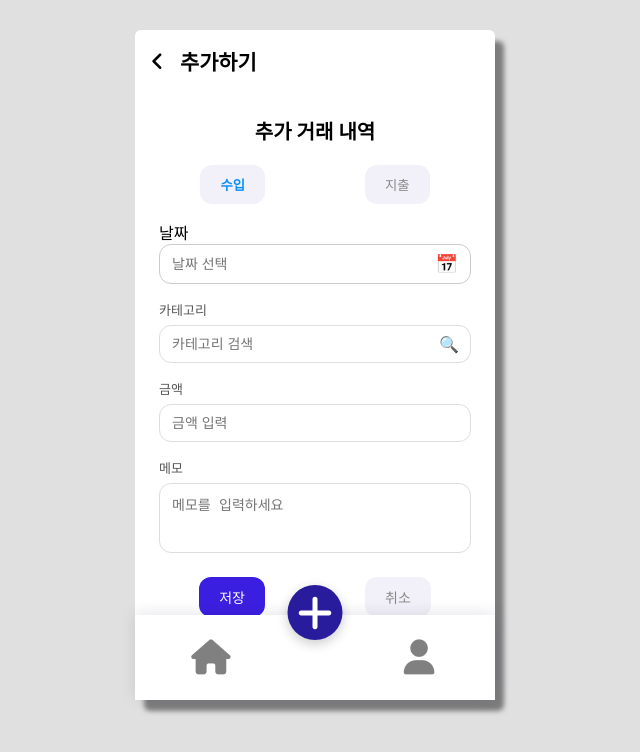
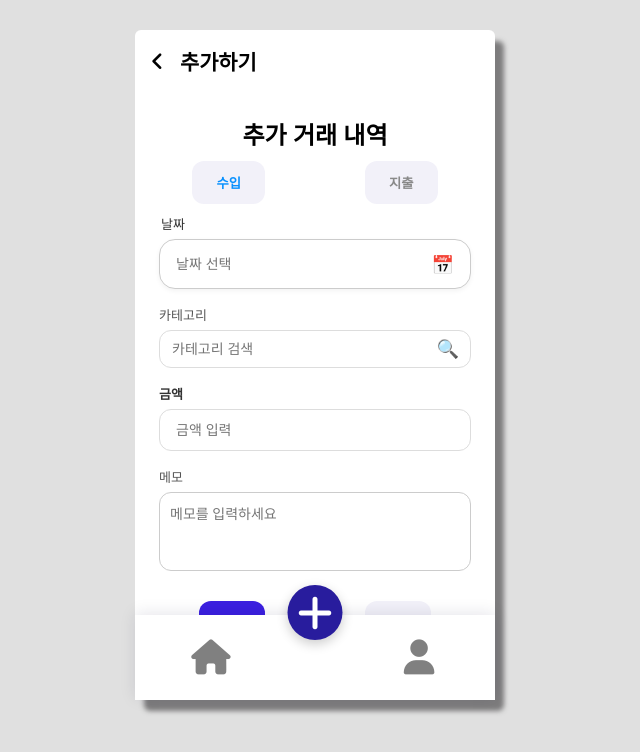
Before and after one commit to IT-Money/IT-Money, a Vue app: page /add in a window 1280 px wide. Shown: the top 752 px of the page, without its empty margins (325-965 px from the left). Built offline with nearby package versions, Linux system fonts and the light colour scheme; data requests are answered from the project's data file; a web font is replaced by a local one.

Commit message:
[Refactor] css스타일 수정

```diff
--- a/src/components/Amount.vue
+++ b/src/components/Amount.vue
@@ -27,22 +27,38 @@ label {
   display: block;
   margin-bottom: 6px;
   font-size: 13px;
-  color: #555;
+  font-family: 'Roboto', sans-serif;
+  font-weight: bold;
+  color: #333;
 }
 
 .amount-input {
   width: 100%;
-  padding: 10px 12px;
+  padding: 12px 16px;
   border-radius: 12px;
   border: 1px solid #ddd;
   font-size: 14px;
   background-color: #fff;
   color: #333;
   outline: none;
+  transition: border 0.3s ease;
 }
+
+/* 숫자 입력 시 스피너 버튼 제거 */
 .amount-input::-webkit-outer-spin-button,
 .amount-input::-webkit-inner-spin-button {
   -webkit-appearance: none;
   margin: 0;
 }
+
+/* 입력 필드에 마우스 호버 시 테두리 색상 변경 */
+.amount-input:hover {
+  border-color: #007bff;
+}
+
+/* 입력 필드에 포커스 시 테두리 색상과 그림자 효과 */
+.amount-input:focus {
+  border-color: #0056b3;
+  box-shadow: 0 0 5px rgba(0, 91, 179, 0.2);
+}
 </style>
--- a/src/components/CategoryInput.vue
+++ b/src/components/CategoryInput.vue
@@ -82,23 +82,30 @@ const selectCategory = value => {
 </template>
 
 <style scoped>
+/* 카테고리 입력 필드 전체 박스 */
 .category-wrapper {
+  position: relative;
   margin-bottom: 16px;
 }
 
+/* 레이블 */
 label {
   display: block;
   margin-bottom: 6px;
   font-size: 13px;
   color: #555;
+  font-family: 'Noto Sans', sans-serif;
 }
 
+/* 입력 박스 */
 .input-box {
   position: relative;
   display: flex;
   align-items: center;
+  width: 100%;
 }
 
+/* 입력창 */
 .input-box input {
   width: 100%;
   padding: 10px 36px 10px 12px;
@@ -110,23 +117,34 @@ label {
   background-color: #fff;
 }
 
+/* 검색 아이콘 */
 .input-box .icon {
   position: absolute;
   right: 12px;
-  font-size: 16px;
+  font-size: 18px;
+  color: #333;
 }
+
+/* 드롭다운 */
 .dropdown {
+  position: absolute;
+  top: 100%;
+  left: 0;
+  right: 0;
+  z-index: 10;
   margin-top: 8px;
   background-color: #fff;
   border-radius: 12px;
   box-shadow: 0 4px 10px rgba(0, 0, 0, 0.05);
   padding: 8px 0;
   display: flex;
-  flex-direction: column; /* 세로 정렬 */
+  flex-direction: column;
   gap: 4px;
   max-height: 200px;
   overflow-y: auto;
 }
+
+/* 드롭다운 항목 */
 .dropdown-item {
   display: flex;
   align-items: center;
@@ -138,9 +156,12 @@ label {
   border-radius: 8px;
 }
 
+/* hover 효과 */
 .dropdown-item:hover {
-  background-color: #f5f5f5;
+  background-color: #f0f8ff;
 }
+
+/* 아이콘 */
 .category-icon {
   width: 20px;
   height: 20px;
--- a/src/components/DatePickerInput.vue
+++ b/src/components/DatePickerInput.vue
@@ -18,8 +18,10 @@
     <!-- 커스텀 달력 popup -->
     <div v-if="isOpen" class="datepicker-popup">
       <div class="calendar-header">
-        <button @click="changeMonth(-1)">&#60;</button>
-        <span>{{ currentMonthName }} {{ currentYear }}</span>
+        <button @click="changeMonth(-1)" class="calendar-nave-btn">
+          &#60;
+        </button>
+        <span class="month-year">{{ currentMonthName }} {{ currentYear }}</span>
         <button @click="changeMonth(1)">&#62;</button>
       </div>
       <div class="calendar-grid">
@@ -127,74 +129,141 @@ const selectDate = date => {
   isOpen.value = false
 }
 </script>
-
-<style scoped>
+<style>
+/* 날짜 선택 전체 wrapper */
 .datepicker-wrapper {
   position: relative;
   margin-bottom: 16px;
+  font-family: 'Noto Sans', sans-serif;
 }
 
+/* 날짜 레이블 */
+.datepicker-wrapper label {
+  display: block;
+  font-size: 13px;
+  font-weight: 500;
+  color: #333;
+  margin-bottom: 6px;
+  padding-left: 2px;
+}
+
+/* 입력 박스 스타일 (외곽) */
 .input-container {
   display: flex;
   align-items: center;
   border: 1px solid #ccc;
-  padding: 8px 12px;
-  border-radius: 12px;
+  padding: 12px 16px;
+  border-radius: 16px;
   background-color: white;
   cursor: pointer;
+  box-shadow: 0 2px 5px rgba(0, 0, 0, 0.05);
 }
 
+/* 날짜 입력 필드 */
 .date-input {
   flex: 1;
+  font-size: 14px;
+  color: #333;
   border: none;
+  padding: 0;
   background: transparent;
-  font-size: 14px;
   outline: none;
   cursor: pointer;
 }
 
+/* 달력 아이콘 */
 .calendar-icon {
-  margin-left: 8px;
+  margin-left: 10px;
   font-size: 18px;
+  cursor: pointer;
+  color: #555;
 }
 
+/* 달력 팝업 */
 .datepicker-popup {
   position: absolute;
   top: 60px;
   left: 0;
   z-index: 100;
   background: white;
-  border-radius: 12px;
-  box-shadow: 0 4px 10px rgba(0, 0, 0, 0.1);
-  padding: 10px;
-  width: 230px;
+  border-radius: 16px;
+  box-shadow: 0 6px 20px rgba(0, 0, 0, 0.1);
+  padding: 16px;
+  width: 100%;
+  max-width: 320px;
 }
 
+/* 달력 상단 네비게이션 */
 .calendar-header {
   display: flex;
   justify-content: space-between;
   align-items: center;
-  margin-bottom: 10px;
+  margin-bottom: 12px;
 }
 
+.calendar-nav-btn {
+  background: none;
+  border: none;
+  font-size: 18px;
+  color: #007bff;
+  cursor: pointer;
+  padding: 4px 8px;
+  border-radius: 6px;
+  transition: background-color 0.2s;
+}
+
+.calendar-nav-btn:hover {
+  background-color: #f0f0f0;
+  color: #0056b3;
+}
+
+.month-year {
+  font-size: 16px;
+  font-weight: 600;
+  color: #333;
+}
+
+/* 달력 날짜 그리드 */
 .calendar-grid {
   display: grid;
   grid-template-columns: repeat(7, 1fr);
-  grid-gap: 5px;
+  gap: 6px;
 }
 
-.calendar-day,
-.calendar-date {
-  display: flex;
-  justify-content: center;
-  align-items: center;
-  padding: 5px;
-  border-radius: 5px;
-  cursor: pointer;
+/* 요일 텍스트 */
+.calendar-day {
+  font-size: 13px;
+  font-weight: bold;
+  text-align: center;
+  color: #888;
 }
 
+/* 날짜 셀 */
+.calendar-date {
+  font-size: 14px;
+  padding: 10px 0;
+  border-radius: 8px;
+  text-align: center;
+  cursor: pointer;
+  transition: background-color 0.2s;
+  color: #333;
+}
+
+.calendar-date:hover {
+  background-color: #f0f8ff;
+  color: #007bff;
+}
+
+/* 선택된 날짜 */
 .calendar-date.selected {
   background-color: #007bff;
   color: white;
+  font-weight: 600;
+}
+
+/* 비활성 날짜 */
+.calendar-date.disabled {
+  color: #ccc;
+  cursor: not-allowed;
 }
 </style>
--- a/src/components/Memo.vue
+++ b/src/components/Memo.vue
@@ -19,7 +19,7 @@ const formStore = useFormStore()
 
 <style scoped>
 .memo-wrapper {
-  margin-bottom: 16px;
+  margin-bottom: 10px;
 }
 
 label {
@@ -27,17 +27,21 @@ label {
   margin-bottom: 6px;
   font-size: 13px;
   color: #555;
+  font-family: 'Noto Sans', sans-serif;
 }
 
 .memo-input {
   width: 100%;
   padding: 10px 12px;
   border-radius: 12px;
-  border: 1px solid #ddd;
+  border: 1px solid #ccc;
   font-size: 14px;
   background-color: #fff;
   color: #333;
   resize: none;
   outline: none;
+  font-family: 'Noto Sans', sans-serif; /* 날짜 선택기에서 사용하는 폰트 */
+  padding: 10px;
+  margin-bottom: 16px;
 }
 </style>
--- a/src/components/SaveCancelButton.vue
+++ b/src/components/SaveCancelButton.vue
@@ -10,13 +10,15 @@ const emit = defineEmits(['save', 'cancel'])
 </template>
 
 <style scoped>
+/* 버튼 컨테이너 스타일 */
 .button-container {
   display: flex;
   justify-content: center;
   gap: 100px;
-  margin: 20px 0;
+  margin: auto;
 }
 
+/* 버튼 기본 스타일 */
 button {
   padding: 10px 20px;
   border-radius: 12px;
@@ -24,9 +26,9 @@ button {
   font-size: 14px;
   cursor: pointer;
   transition: background-color 0.2s ease;
-  row-gap: 50px;
 }
 
+/* 저장 버튼 스타일 */
 .save-btn {
   background-color: #3b1fe0;
   color: white;
@@ -36,6 +38,7 @@ button {
   background-color: #2e16b3;
 }
 
+/* 취소 버튼 스타일 */
 .cancel-btn {
   background-color: #f2f1f9;
   color: #898989;
@@ -44,4 +47,26 @@ button {
 .cancel-btn:hover {
   background-color: #e0dff2;
 }
+
+/* 원형 버튼 스타일 */
+.save-cancel-button {
+  background-color: #007bff;
+  color: white;
+  border-radius: 50%;
+  font-size: 20px;
+  width: 60px;
+  height: 60px;
+
+  display: flex;
+  justify-content: center;
+  align-items: center;
+  margin: 20px auto 10px auto;
+
+  box-shadow: 0px 4px 10px rgba(0, 0, 0, 0.1);
+  position: relative;
+}
+
+.save-cancel-button:hover {
+  background-color: #0056b3;
+}
 </style>
--- a/src/components/TypeToggle.vue
+++ b/src/components/TypeToggle.vue
@@ -30,15 +30,15 @@ const setType = value => {
   display: flex;
   justify-content: center;
   gap: 100px;
-  margin: 16px 0;
+  margin: 10px 0;
 }
 
 .toggle-btn {
-  padding: 10px 20px;
+  padding: 12px 24px;
   border-radius: 12px;
   background-color: #f2f1f9;
   color: #898989;
-  font-weight: 500;
+  font-weight: 600;
   border: none;
   cursor: pointer;
   transition: all 0.2s ease;
@@ -46,11 +46,11 @@ const setType = value => {
 
 .active-income {
   color: var(--sementic-sky);
-  font-weight: 600;
+  font-weight: 700;
 }
 
 .active-expense {
   color: var(--sementic-red);
-  font-weight: 600;
+  font-weight: 700;
 }
 </style>
--- a/src/views/AddPage.vue
+++ b/src/views/AddPage.vue
@@ -64,7 +64,7 @@ const cancel = () => {
 
 <template>
   <div class="add-page">
-    <h2>추가 거래 내역</h2>
+    <h2 class="text">추가 거래 내역</h2>
     <TypeToggle />
     <DatePickerInput />
     <CategoryInput />
@@ -79,11 +79,11 @@ const cancel = () => {
   padding: 24px;
   max-width: 420px;
   margin: auto;
+  margin-bottom: 15px;
 }
-
-h2 {
+.text {
+  font-family: 'Noto Sans', sans-serif;
   text-align: center;
-  font-size: 20px;
-  margin-bottom: 20px;
+  margin: auto;
 }
 </style>
```
